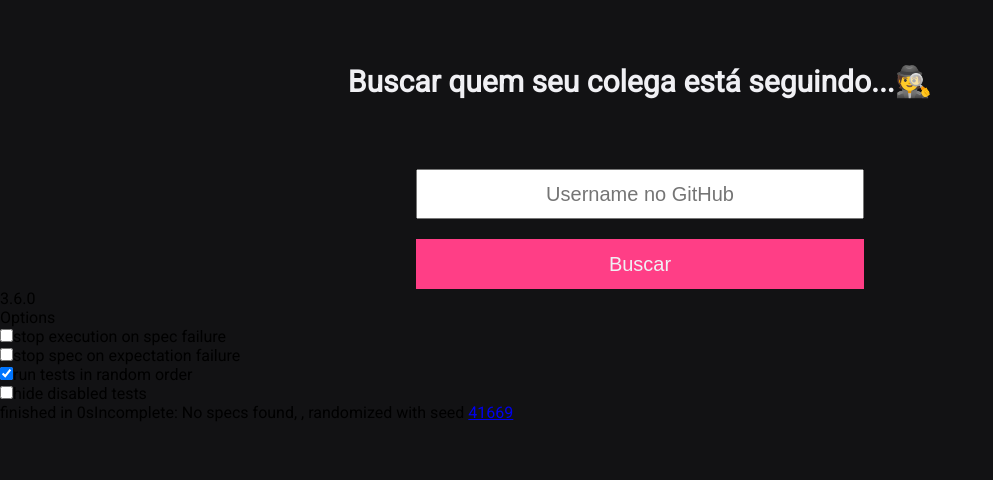
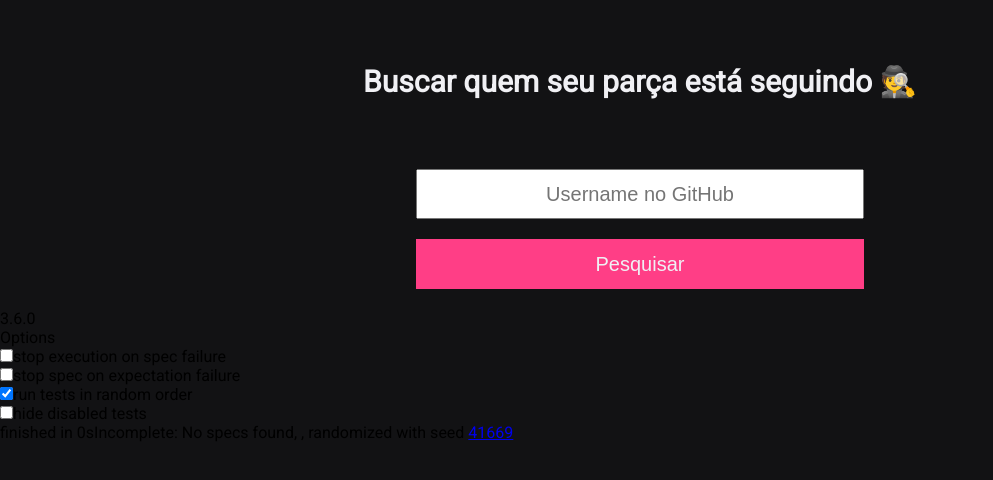
Before and after one commit to pgThiago/github-following-api, a plain HTML site: page index.html in a window 1280 px wide. Shown: the whole page, without its empty margins (0-993 px from the left). Drawn offline with Linux system fonts and the light colour scheme; a script that the page names is missing; files whose address does not match are found by name.

Commit message:
margin top on list

```diff
--- a/index.html
+++ b/index.html
@@ -10,11 +10,10 @@
     <body>
         <div class="container">
             <header class="container-header">
-                <h1>Buscar quem seu colega está seguindo...🕵️ </h1>
+                <h1>Buscar quem seu parça está seguindo 🕵️</h1>
                 <input class="input" type="text" placeholder="Username no GitHub">
-                <button class="search-button" type="submit" onclick="search()">Buscar</button>
+                <button class="search-button" type="submit" onclick="search()">Pesquisar</button>
             </header>
-
             <main class="users-list"></main>
         </div>
     </body>
--- a/styles.css
+++ b/styles.css
@@ -81,6 +81,7 @@ h1 {
 .users-list{
     width: 50%;
     margin: auto;
+    margin-top: 20px;
 }
 
 .user-item {
```
